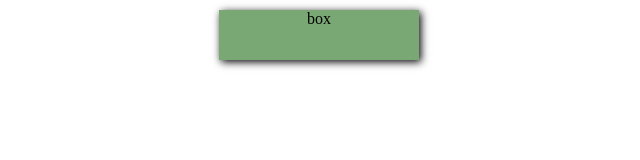
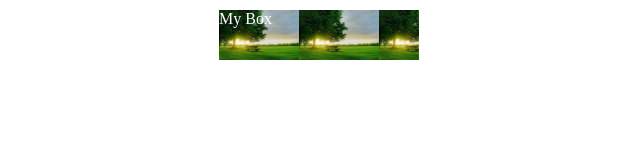
Before and after one commit to vedprakash-2004/CSS-Learning, a plain HTML site: page revesion.html in a window 1280 px wide. Shown: the whole page, without its empty margins (321-961 px from the left). Drawn offline with Linux system fonts and the light colour scheme.

Commit message:
learn set background image

```diff
--- /dev/null
+++ b/pans10.css
@@ -0,0 +1,10 @@
+div{
+    width: 200px;
+    height: 50px;
+    background-color: #7aa874;
+    margin: 10px auto;
+    background-image: url(background\ image.jpg);
+    background-size:contain;
+    color: white;
+
+}
--- a/revesion.html
+++ b/revesion.html
@@ -4,10 +4,10 @@
   <meta charset="UTF-8">
   <meta name="viewport" content="width=device-width, initial-scale=1.0">
   <title>Revision1</title>
-  <link rel="stylesheet" href="pans9.css">
+  <link rel="stylesheet" href="pans10.css">
 </head>
 <body>
-<div>box</div>
+<div>My Box</div>
 
 </body>
 </html>
```
